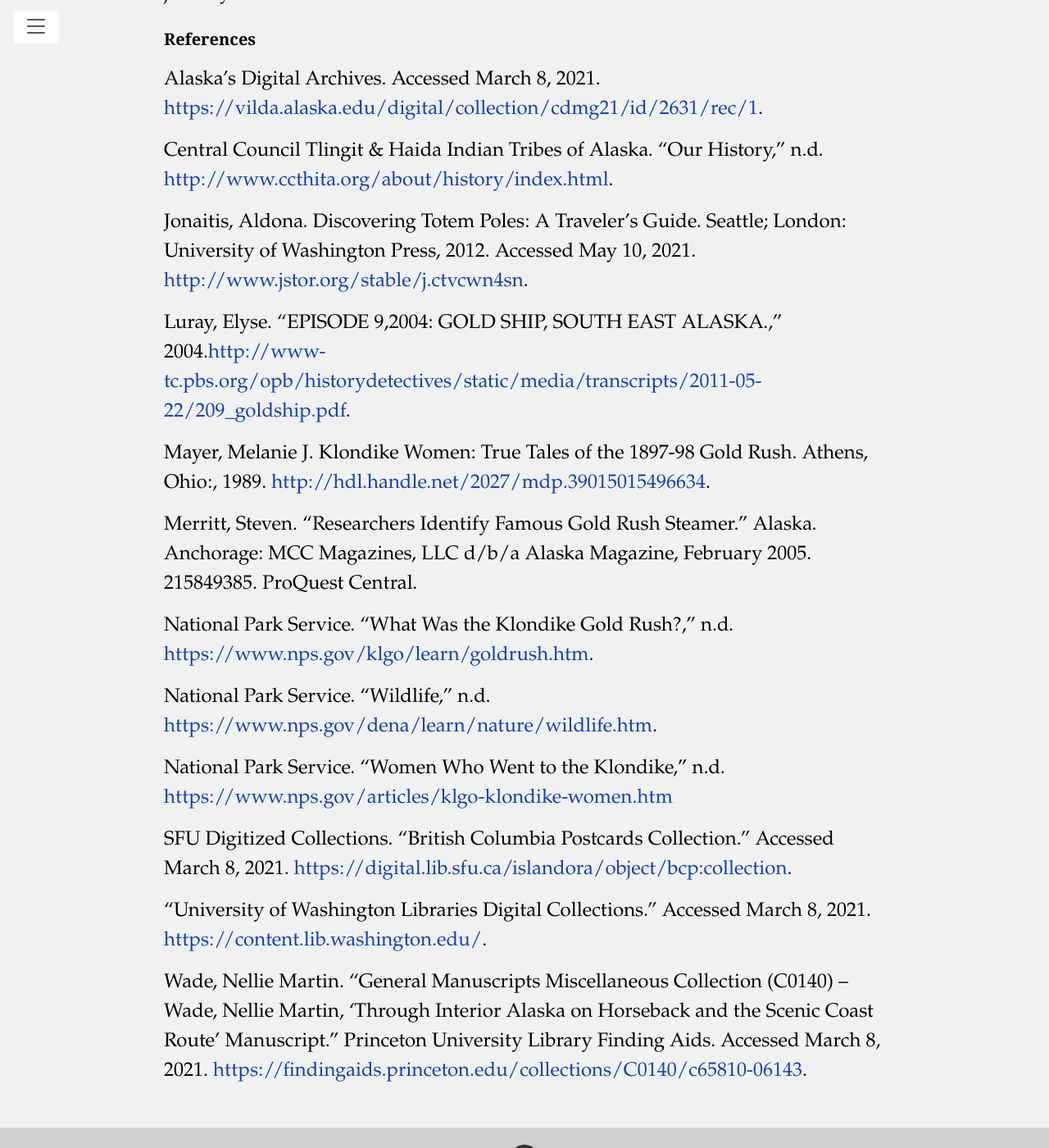
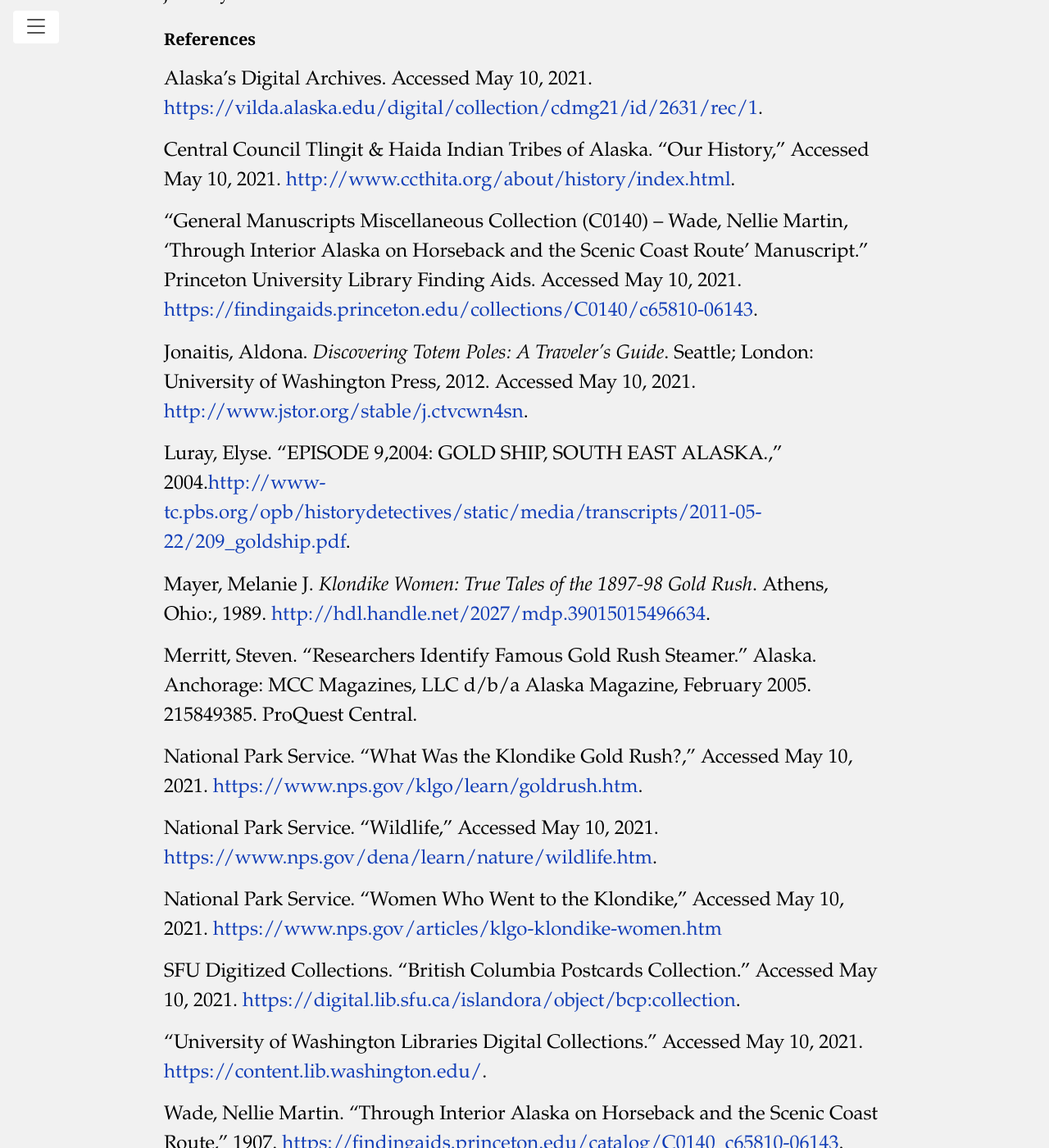
Before and after one commit to HUM-331-Princeton/manifest-destiny, a Jekyll site: the page built from Nellie-Martin-Wade-Background.md, in a window 1280 px wide and 1400 px high, scrolled down 5217 px. Shown: the whole window at 82% size. Built offline with Jekyll 4.4.1, drawn with Linux system fonts in a browser that asks for light colours; some of the changed text lies outside the part shown.

Commit message:
Update Nellie-Martin-Wade-Background.md

```diff
--- a/Nellie-Martin-Wade-Background.md
+++ b/Nellie-Martin-Wade-Background.md
@@ -48,26 +48,28 @@
 
 ### References
 
-Alaska’s Digital Archives. Accessed March 8, 2021. [https://vilda.alaska.edu/digital/collection/cdmg21/id/2631/rec/1](https://vilda.alaska.edu/digital/collection/cdmg21/id/2631/rec/1).
+Alaska’s Digital Archives. Accessed May 10, 2021. [https://vilda.alaska.edu/digital/collection/cdmg21/id/2631/rec/1](https://vilda.alaska.edu/digital/collection/cdmg21/id/2631/rec/1).
 
-Central Council Tlingit & Haida Indian Tribes of Alaska. “Our History,” n.d. [http://www.ccthita.org/about/history/index.html](http://www.ccthita.org/about/history/index.html).
+Central Council Tlingit & Haida Indian Tribes of Alaska. “Our History,” Accessed May 10, 2021. [http://www.ccthita.org/about/history/index.html](http://www.ccthita.org/about/history/index.html).
 
-Jonaitis, Aldona. Discovering Totem Poles: A Traveler's Guide. Seattle; London: University of Washington Press, 2012. Accessed May 10, 2021. <http://www.jstor.org/stable/j.ctvcwn4sn>.
+“General Manuscripts Miscellaneous Collection (C0140) -- Wade, Nellie Martin, ‘Through Interior Alaska on Horseback and the Scenic Coast Route’ Manuscript.” Princeton University Library Finding Aids. Accessed May 10, 2021. [https://findingaids.princeton.edu/collections/C0140/c65810-06143](https://findingaids.princeton.edu/collections/C0140/c65810-06143).
+
+Jonaitis, Aldona. _Discovering Totem Poles: A Traveler's Guide_. Seattle; London: University of Washington Press, 2012. Accessed May 10, 2021. <http://www.jstor.org/stable/j.ctvcwn4sn>.
 
 Luray, Elyse. “EPISODE 9,2004: GOLD SHIP, SOUTH EAST ALASKA.,” 2004.[http://www-tc.pbs.org/opb/historydetectives/static/media/transcripts/2011-05-22/209\_goldship.pdf](http://www-tc.pbs.org/opb/historydetectives/static/media/transcripts/2011-05-22/209_goldship.pdf).
 
-Mayer, Melanie J. Klondike Women: True Tales of the 1897-98 Gold Rush. Athens, Ohio:, 1989. [http://hdl.handle.net/2027/mdp.39015015496634](http://hdl.handle.net/2027/mdp.39015015496634).
+Mayer, Melanie J. _Klondike Women: True Tales of the 1897-98 Gold Rush_. Athens, Ohio:, 1989. [http://hdl.handle.net/2027/mdp.39015015496634](http://hdl.handle.net/2027/mdp.39015015496634).
 
 Merritt, Steven. “Researchers Identify Famous Gold Rush Steamer.” Alaska. Anchorage: MCC Magazines, LLC d/b/a Alaska Magazine, February 2005. 215849385. ProQuest Central.
 
-National Park Service. “What Was the Klondike Gold Rush?,” n.d. [https://www.nps.gov/klgo/learn/goldrush.htm](https://www.nps.gov/klgo/learn/goldrush.htm).
+National Park Service. “What Was the Klondike Gold Rush?,” Accessed May 10, 2021. [https://www.nps.gov/klgo/learn/goldrush.htm](https://www.nps.gov/klgo/learn/goldrush.htm).
 
-National Park Service. “Wildlife,” n.d. [https://www.nps.gov/dena/learn/nature/wildlife.htm](https://www.nps.gov/dena/learn/nature/wildlife.htm).
+National Park Service. “Wildlife,”  Accessed May 10, 2021. [https://www.nps.gov/dena/learn/nature/wildlife.htm](https://www.nps.gov/dena/learn/nature/wildlife.htm).
 
-National Park Service. "Women Who Went to the Klondike," n.d. [https://www.nps.gov/articles/klgo-klondike-women.htm](https://www.nps.gov/articles/klgo-klondike-women.htm)
+National Park Service. "Women Who Went to the Klondike," Accessed May 10, 2021. [https://www.nps.gov/articles/klgo-klondike-women.htm](https://www.nps.gov/articles/klgo-klondike-women.htm)
 
-SFU Digitized Collections. “British Columbia Postcards Collection.” Accessed March 8, 2021. [https://digital.lib.sfu.ca/islandora/object/bcp:collection](https://digital.lib.sfu.ca/islandora/object/bcp:collection).
+SFU Digitized Collections. “British Columbia Postcards Collection.” Accessed May 10, 2021. [https://digital.lib.sfu.ca/islandora/object/bcp:collection](https://digital.lib.sfu.ca/islandora/object/bcp:collection).
 
-“University of Washington Libraries Digital Collections.” Accessed March 8, 2021. [https://content.lib.washington.edu/](https://content.lib.washington.edu/).
+“University of Washington Libraries Digital Collections.” Accessed May 10, 2021. [https://content.lib.washington.edu/](https://content.lib.washington.edu/).
 
-Wade, Nellie Martin. “General Manuscripts Miscellaneous Collection (C0140) -- Wade, Nellie Martin, ‘Through Interior Alaska on Horseback and the Scenic Coast Route’ Manuscript.” Princeton University Library Finding Aids. Accessed March 8, 2021. [https://findingaids.princeton.edu/collections/C0140/c65810-06143](https://findingaids.princeton.edu/collections/C0140/c65810-06143).
+Wade, Nellie Martin. “Through Interior Alaska on Horseback and the Scenic Coast Route,” 1907. <https://findingaids.princeton.edu/catalog/C0140_c65810-06143>.
```
